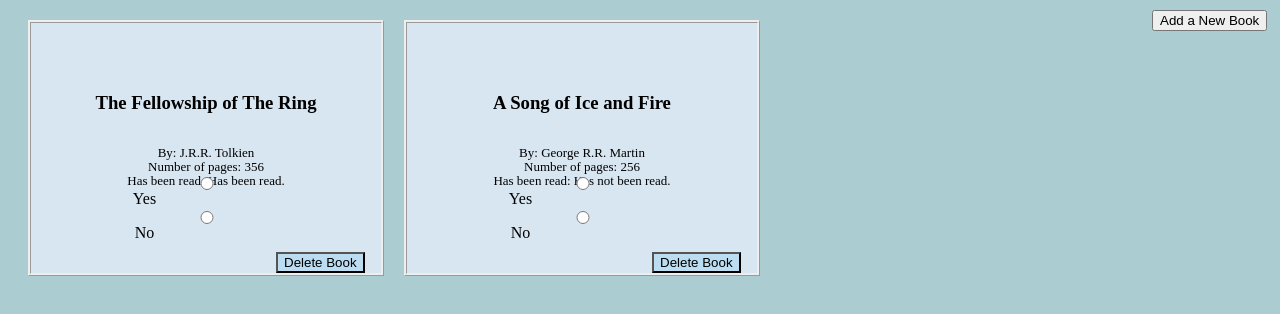
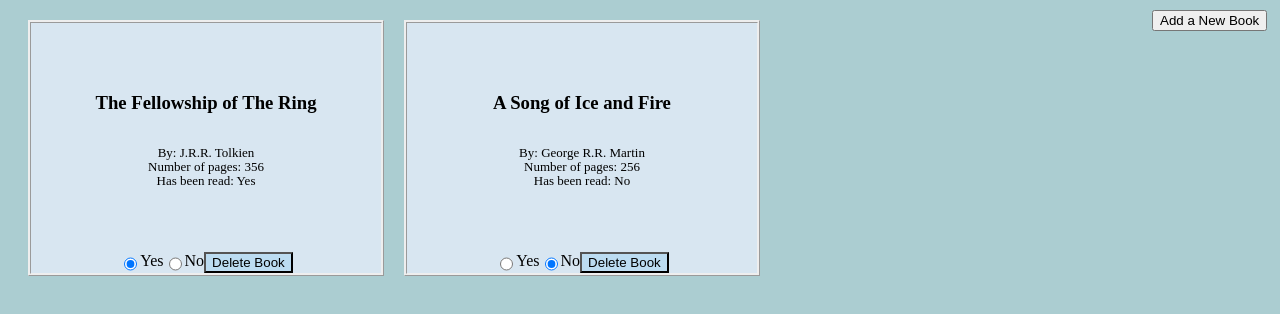
Before and after one commit to Kastlegate/Books, a plain HTML site: page index.html in a window 1280 px wide. Drawn offline with Linux system fonts and the light colour scheme.

Commit message:
Got the radio buttons to change the read status

```diff
--- a/books.css
+++ b/books.css
@@ -59,10 +59,10 @@ p{
 }
 
 .removeButton{
-    position: absolute;
+    /* position: absolute;
     align-self: center;
     bottom:   0;
-    left: 70%;
+    left: 70%; */
     /* border-radius: 50%; */
     background-color: rgb(188, 220, 241);
     padding: 5;
@@ -72,6 +72,19 @@ p{
 
 }
 
-label{
+/* label{
     margin-left: -123px;
+} */
+
+#read{
+    width: 185px;
+    margin-bottom: 8px;
 }
+
+.cardMenu{
+    display: flex;
+    flex-direction: row;
+    position: absolute;
+    align-self: center;
+    bottom:   0;
+}
--- a/books.js
+++ b/books.js
@@ -23,8 +23,8 @@ function Book(title, author, pages, read)
 }
 
 // creating a couple of default book objects with the Book object constructor
-const book1 = new Book("The Fellowship of The Ring", "J.R.R. Tolkien", "356", "Has been read.");
-const book2 = new Book("A Song of Ice and Fire", "George R.R. Martin", "256", "Has not been read.");
+const book1 = new Book("The Fellowship of The Ring", "J.R.R. Tolkien", "356", "Yes");
+const book2 = new Book("A Song of Ice and Fire", "George R.R. Martin", "256", "No");
 
 
 // if statement that checks if the local storage contains a "library" string and, if so, populates
@@ -114,6 +114,21 @@ function removeButtonClicked()
     console.log(myLibrary);
 }
 
+
+function radioButtonYesClicked()
+{
+    let index = this.getAttribute("data-radioid");
+    myLibrary[index].read = "Yes";
+    localStorage.setItem('library', JSON.stringify(myLibrary))
+}
+
+function radioButtonNoClicked()
+{
+    let index = this.getAttribute("data-radioid");
+    myLibrary[index].read = "No";
+    localStorage.setItem('library', JSON.stringify(myLibrary))
+}
+
 // creating event listeners for buttons
 addBookFormButton.addEventListener("click", addBookFormButtonClicked);
 addThisBookButton.addEventListener("click", addThisBookButtonClicked);
@@ -152,60 +167,73 @@ function addNewCard(array)
         read.textContent = "Has been read: " + element.read;
         newCard.appendChild(read);
 
-        // newCard.textContent = "Title: " + element.title + newline + "Author: " +
-        // element.author + newline + "Page count: " + element.pages + newline + element.read;
-
-
         // adds the new card to the cardDisplay div
         cardDisplay.appendChild(newCard).className = 'card';
 
-        // creates the button for the card and fills in its text
-        let removeButton = document.createElement("button");
-        removeButton.classList.add("removeButton");
-        removeButton.textContent = "Delete Book";
-        removeButton.dataset.buttonid = array.indexOf(element);
-        newCard.appendChild(removeButton);
+        let cardMenu = document.createElement("div");
+        cardMenu.classList.add("cardMenu");
+        cardMenu.dataset.menuid = cardMenu;
+        newCard.appendChild(cardMenu)
 
-        // creates and event listener for the newly created remove buttons
-        removeButton.addEventListener("click", removeButtonClicked);
-        // adds the myLibrary array into local storage as the string "library"
-        localStorage.setItem('library', JSON.stringify(myLibrary));
-
-        // creates a set of radio buttons to check if this book has been read or not
+        // creating a set of radio buttons to check if this book has been read or not
         let bookReadRadioYes = document.createElement("INPUT");
         bookReadRadioYes.setAttribute("type", "radio");
         bookReadRadioYes.classList.add("bookReadRadio");
         bookReadRadioYes.dataset.radioid = array.indexOf(element);
         bookReadRadioYes.setAttribute('id', "radioYes");
-        bookReadRadioYes.setAttribute('value', "radioYes");
+        bookReadRadioYes.setAttribute('value', "Yes");
         let radioGroup = array.indexOf(element);
         bookReadRadioYes.setAttribute('name', radioGroup);
-        newCard.appendChild(bookReadRadioYes);
+        cardMenu.appendChild(bookReadRadioYes);
         //creates a label for the yes radio button
         let labelForYes = document.createElement('label');
         labelForYes.setAttribute('for', 'radioYes');
         labelForYes.innerHTML = "Yes";
-        newCard.appendChild(labelForYes);
+        cardMenu.appendChild(labelForYes);
 
-
+        //creates the no radio button
         let bookReadRadioNo = document.createElement("INPUT");
         bookReadRadioNo.setAttribute("type", "radio");
         bookReadRadioNo.classList.add("bookReadRadio");
         bookReadRadioNo.dataset.radioid = array.indexOf(element);
         bookReadRadioNo.setAttribute('id', "radioNo");
-        bookReadRadioNo.setAttribute('value', "radioNo");
+        bookReadRadioNo.setAttribute('value', "No");
         bookReadRadioNo.setAttribute('name', radioGroup);
-        newCard.appendChild(bookReadRadioNo);
+        cardMenu.appendChild(bookReadRadioNo);
 
         let labelForNo = document.createElement('label');
-        labelForNo.setAttribute('for', 'radioYes');
+        labelForNo.setAttribute('for', 'radioNo');
         labelForNo.innerHTML = "No";
-        newCard.appendChild(labelForNo);
+        cardMenu.appendChild(labelForNo);
+
+        // creates the delete button for the card and fills in its text
+        let removeButton = document.createElement("button");
+        removeButton.classList.add("removeButton");
+        removeButton.textContent = "Delete Book";
+        removeButton.dataset.buttonid = array.indexOf(element);
+        cardMenu.appendChild(removeButton);
+
+        // creates and event listener for the newly created remove buttons
+        removeButton.addEventListener("click", removeButtonClicked);
+
+        bookReadRadioYes.addEventListener("click", radioButtonYesClicked)
+        bookReadRadioNo.addEventListener("click", radioButtonNoClicked)
+        // adds the myLibrary array into local storage as the string "library"
+        localStorage.setItem('library', JSON.stringify(myLibrary));
+
+        // sets the initial state for the read radio buttons from the entered form
+        if (element.read == "No")
+        {
+            bookReadRadioNo.checked = true;
+        }
+        if (element.read == "Yes")
+        {
+            bookReadRadioYes.checked = true;
+        }
 
 
 
-
-        console.log(localStorage.getItem('library'))
+        // console.log(localStorage.getItem('library'))
 
 
      })
--- a/index.html
+++ b/index.html
@@ -26,8 +26,17 @@
       <label for="pages" id="pages-label">Number of Pages</label><br>
       <input type="number" id="pages" placeholder="Enter the Page Count" required>
       <br>
-      <label for="read" id="read-label">Have you read this Book?</label><br>
-      <input type="text" id="read" placeholder="Yes or No." required>
+      <!-- <label for="read" id="read-label">Have you read this Book?</label><br>
+      <input type="text" id="read" placeholder="Yes or No." required> -->
+
+      <label for="read">Read this book?</label>
+      <br>
+      <select name="read" id="read">
+        <option value="No">No</option>
+        <option value="Yes">Yes</option>
+      </select>
+      <br>
+
       <input type="button" id="addThisBookButton" value="Add Book"></button>
       <button id="cancelButton">Cancel</button>
     </div>
```
